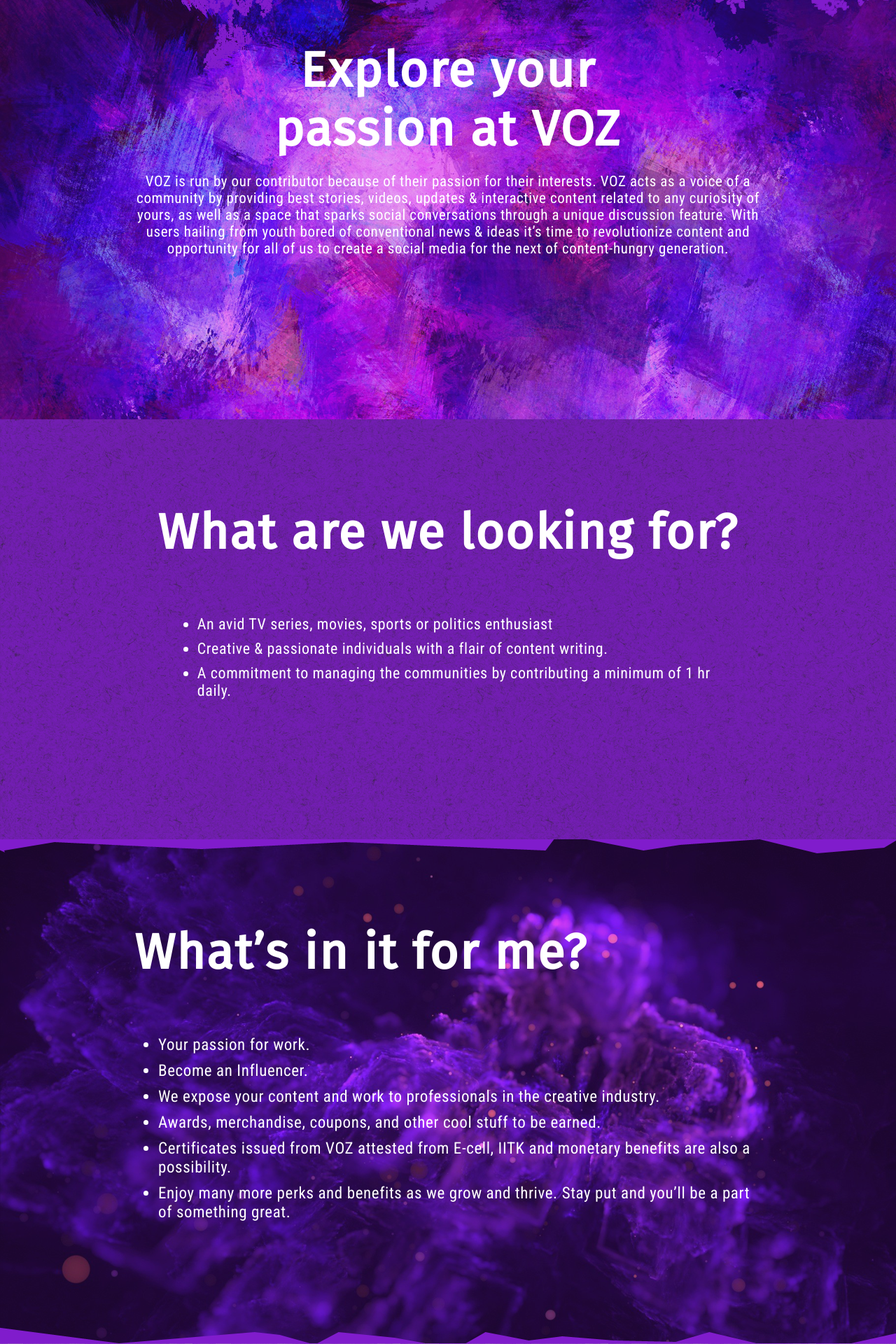
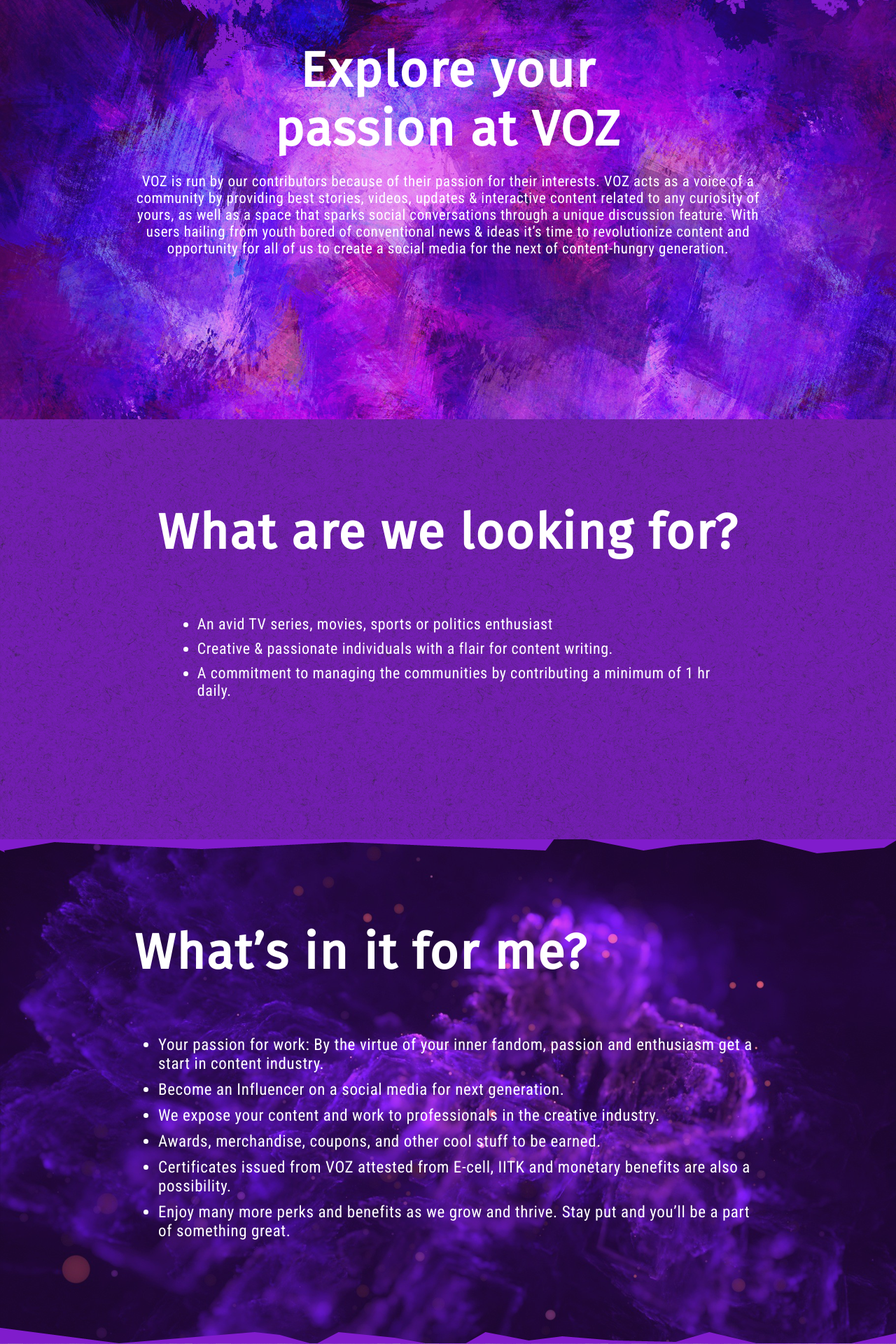
Before and after one commit to DhawalAgrawal/vozContrib, a PHP site: page /index.html in a window 1280 px wide. Shown: the part 861-2781 px from the top of the page at 70% size. Run offline with PHP 8.4, Linux system fonts and the light colour scheme.

Commit message:
Add files via upload

```diff
--- a/faq.html
+++ b/faq.html
@@ -44,6 +44,10 @@
 <h3>Will contributors be paid for every content piece?</h3>
 <p>Not as of now, but we will provide you all the perks mentioned by us. In cases of exceptional performances, contributors will be provided with monetary incentives. We are working towards our mission of creating the social media for the next generation. But monetization is a possibility for sure in future, as we say stay put and you will be part of something big.</p>
 </div>
+<div class="QNA">
+<h3>How can I access VOZ ?</h3>
+<p> Its not live yet our development team is making some final changes to it. You will be given access after the selection proces.</p>
+</div>
 <p>Ready to apply? Go back to the VOZ Contributor</p><a href="index.html" id="backlink">sign-up page!</a>
 </div>
 </body>
--- a/index.html
+++ b/index.html
@@ -22,19 +22,19 @@
 </div>
 <div class="banner" id="b2">
 <h3>Explore your passion at VOZ </h3>
-<p>VOZ is run by our contributor because of their passion for their interests. VOZ acts as a voice of a community by providing best stories, videos, updates & interactive content related to any curiosity of yours, as well as a space that sparks social conversations through a unique discussion feature. With users hailing from youth bored of conventional news & ideas it’s time to revolutionize content and opportunity for all of us to create a social media for the next of content-hungry generation.</p></div>
+<p>VOZ is run by our contributors because of their passion for their interests. VOZ acts as a voice of a community by providing best stories, videos, updates & interactive content related to any curiosity of yours, as well as a space that sparks social conversations through a unique discussion feature. With users hailing from youth bored of conventional news & ideas it’s time to revolutionize content and opportunity for all of us to create a social media for the next of content-hungry generation.</p></div>
 <div class="banner" id="b3">
 <h3>What are we looking for?</h3>
 <ul>
 <li>An avid TV series, movies, sports or politics enthusiast</li>
-<li>Creative & passionate individuals with a flair of content writing.</li>
+<li>Creative & passionate individuals with a flair for content writing.</li>
 <li>A commitment to managing the communities by contributing a minimum of 1 hr daily.</li>
 </ul></div>
 <div class="banner" id="b4">
 <h3>What’s in it for me?</h3>
 <ul>
-<li>Your passion for work.</li>
-<li>Become an Influencer.</li>
+<li>Your passion for work: By the virtue of your inner fandom, passion and enthusiasm get a start in content industry.</li>
+<li>Become an Influencer on a social media for next generation.</li>
 <li>We expose your content and work to professionals in the creative industry.</li>
 <li>Awards, merchandise, coupons, and other cool stuff to be earned.</li>
 <li>Certificates issued from VOZ attested from E-cell, IITK and monetary benefits are also a possibility.</li>
--- a/vozcontrib.css
+++ b/vozcontrib.css
@@ -33,10 +33,10 @@ background:url(background-1716728_1920.png) no-repeat;
 height:843px;
 color:white;}
 #b8{
-background:url(mosaic-2790344.png) no-repeat;
+background:url(unnamed.jpg);
 height:750px;}
 #faqlink{
-background-color: #801ccc;
+background-color: #1cccb0;
     border-radius: 5px;
     color: #eeeddd;
     display: block;
@@ -338,7 +338,7 @@ font-size: 18px;
     width: 90%;
 	}
 #b4> ul> li{
-font-size: 18px;
+font-size: 17px;
     width: 90%;
     margin: 5px auto;
 	}
```
Also changed, not shown: unnamed.jpg (added).
